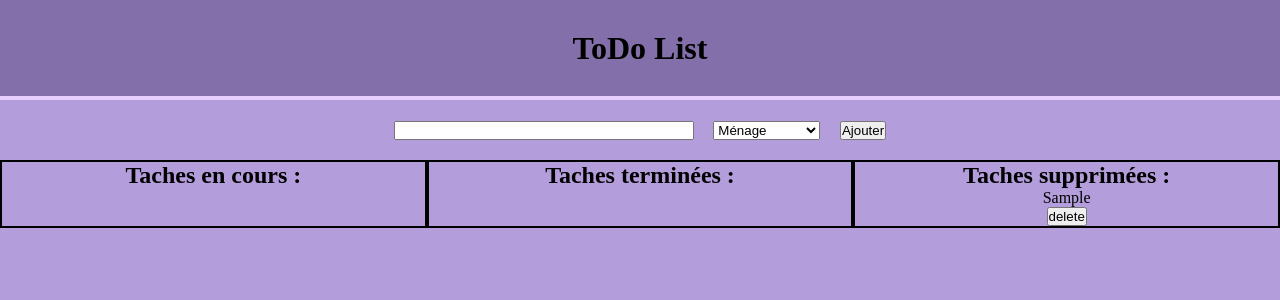
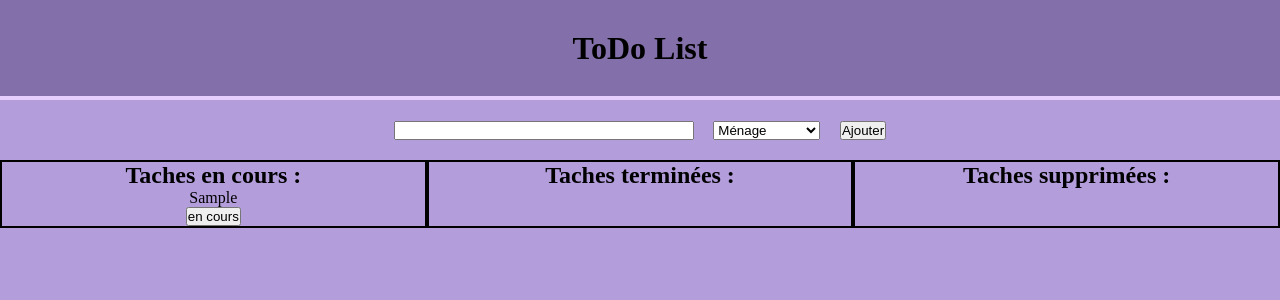
Before and after one commit to JeremyQuievreux/React, a React (Create React App) app in the folder todo-list2/: page / in a window 1280 px wide. Both pictures are taken after typing "Sample" into the empty fields and a click on the button "Ajouter". Shown: the top 300 px of the page. Built offline with nearby package versions, Linux system fonts and the light colour scheme.

Commit message:
Update App.js

```diff
--- a/todo-list2/src/App.js
+++ b/todo-list2/src/App.js
@@ -4,7 +4,7 @@ import Task from './Task/Task';
 
 function App() {
 
-  const [task , setTask] = useState({task : "", type : "home", etat : "delete"});
+  const [task , setTask] = useState({task : "", type : "home", etat : "en cours"});
   const [todosList, setTodosList] = useState([]);
 
   function handleInput(e) {
@@ -26,11 +26,11 @@ function App() {
 
   function getTaskInProgresse(){
     let result = todosList.map((todo, key) => {
-      if (todo.etat === 'en cours') {
+      if (todo.etat === "en cours") {
         return (
           <div key={key}>
             <p>{todo.task}</p>
-            <button>
+            <button onClick={() => switchTerminée(todo)}>
               {todo.etat}
             </button>
           </div>
@@ -40,8 +40,19 @@ function App() {
       }
     });
     return result;
+  };
+  /*****/
+  function switchTerminée(todoTask){
+    let result = setTodosList((todosList) =>
+      todosList.map((item) =>
+        item === todoTask ? { ...item, etat: "done" } : item
+      )
+    );
+    return result;
 
-  };
+  }
+
+  /*****/
   function getTaskDone(){
     let result = todosList.map((todo, key) => {
       if (todo.etat === 'done') {
```
